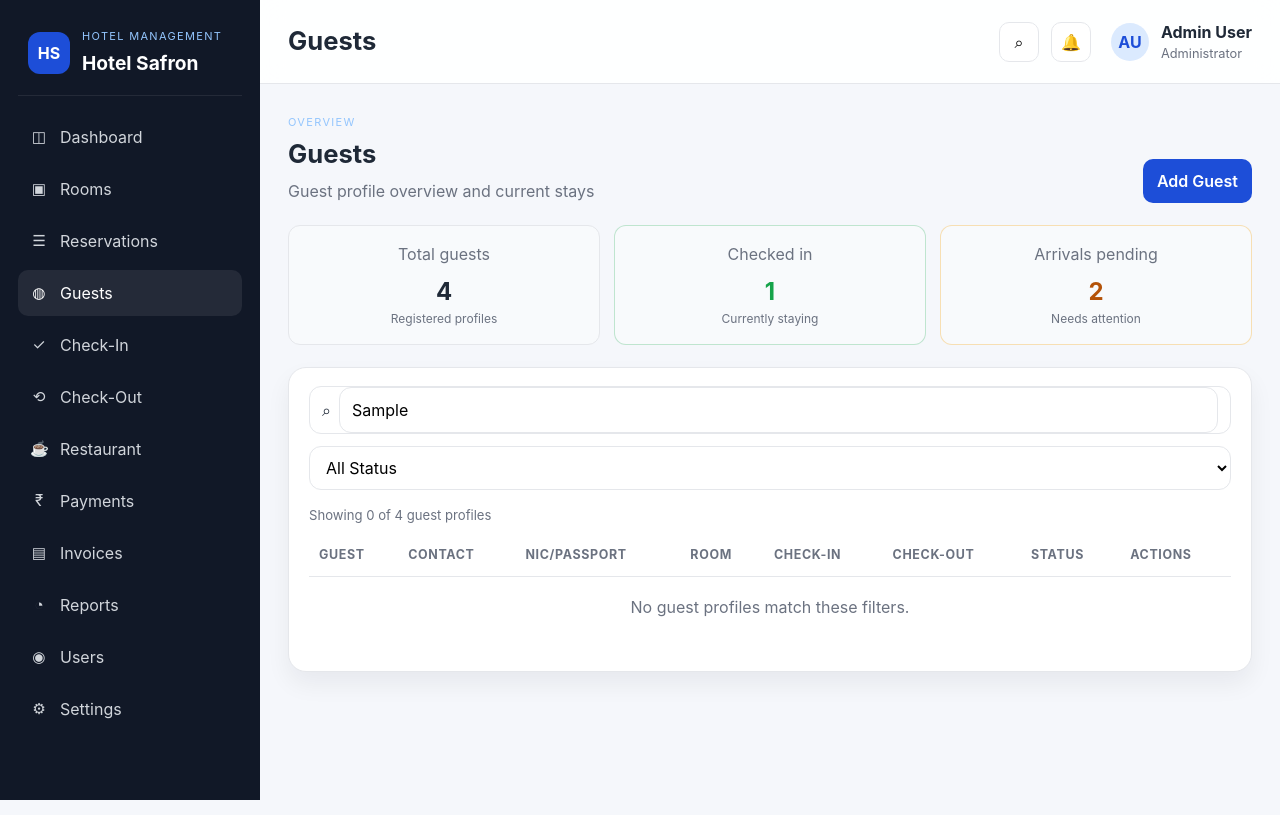
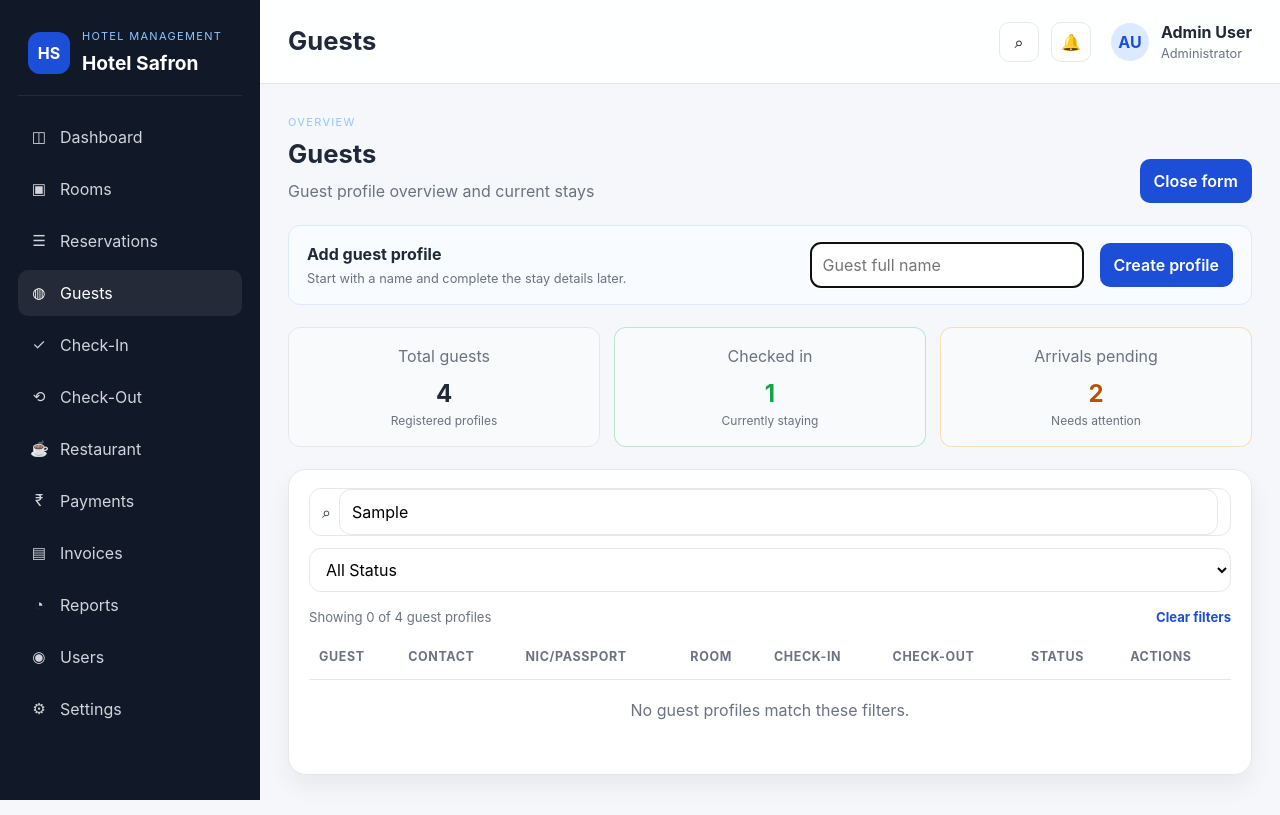
Before and after one commit to hansamali2004/PUSL3120_GROUP-9, a React (Vite) app: page /guests in a window 1280 px wide. Both pictures are taken after typing "Sample" into the empty fields and a click on the button "Add Guest". Built offline with nearby package versions, Linux system fonts and the light colour scheme.

Commit message:
Guest directory and admin  panel ui update

```diff
--- a/src/App.css
+++ b/src/App.css
@@ -346,9 +346,42 @@ button {
 }
 
 .table-caption {
+  display: flex;
+  justify-content: space-between;
+  align-items: center;
   color: var(--muted);
   font-size: 0.82rem;
   margin: 16px 0 8px;
+}
+
+.quick-form {
+  display: flex;
+  align-items: center;
+  gap: 16px;
+  flex-wrap: wrap;
+  padding: 16px 18px;
+  border: 1px solid var(--primary-soft);
+  border-radius: 12px;
+  background: #f8fbff;
+}
+
+.quick-form > div {
+  display: grid;
+  gap: 3px;
+  margin-right: auto;
+}
+
+.quick-form span {
+  color: var(--muted);
+  font-size: 0.8rem;
+}
+
+.quick-form input {
+  min-width: 220px;
+  padding: 10px 12px;
+  border: 1px solid var(--border);
+  border-radius: 10px;
+  background: white;
 }
 
 .empty-state {
--- a/src/pages/Guests.jsx
+++ b/src/pages/Guests.jsx
@@ -4,28 +4,55 @@ import GuestTable from '../components/guests/GuestTable'
 import { guests } from '../data/guests'
 
 function Guests() {
+  const [guestRecords, setGuestRecords] = useState(guests)
   const [searchTerm, setSearchTerm] = useState('')
   const [statusFilter, setStatusFilter] = useState('All Status')
   const [selectedGuest, setSelectedGuest] = useState(null)
+  const [showAddForm, setShowAddForm] = useState(false)
+  const [newGuestName, setNewGuestName] = useState('')
 
-  const filteredGuests = useMemo(() => guests.filter((guest) => {
+  const filteredGuests = useMemo(() => guestRecords.filter((guest) => {
     const search = searchTerm.toLowerCase()
     const matchesSearch = [guest.name, guest.contact, guest.idNumber, guest.room].some((value) => value.toLowerCase().includes(search))
     return matchesSearch && (statusFilter === 'All Status' || guest.status === statusFilter)
-  }), [searchTerm, statusFilter])
+  }), [guestRecords, searchTerm, statusFilter])
+
+  const clearFilters = () => {
+    setSearchTerm('')
+    setStatusFilter('All Status')
+  }
+
+  const addGuest = (event) => {
+    event.preventDefault()
+    const name = newGuestName.trim()
+    if (!name) return
+    setGuestRecords((currentGuests) => [...currentGuests, {
+      id: Date.now(), name, contact: 'Add contact details', idNumber: 'Pending', room: 'Unassigned', checkIn: 'Pending', checkOut: 'Pending', status: 'Pending',
+    }])
+    setNewGuestName('')
+    setShowAddForm(false)
+  }
 
   return (
     <div className="page-stack">
       <PageHeader
         title="Guests"
         subtitle="Guest profile overview and current stays"
-        actions={<button type="button" className="primary-button">Add Guest</button>}
+        actions={<button type="button" className="primary-button" onClick={() => setShowAddForm((visible) => !visible)}>{showAddForm ? 'Close form' : 'Add Guest'}</button>}
       />
 
+      {showAddForm && (
+        <form className="quick-form" onSubmit={addGuest}>
+          <div><strong>Add guest profile</strong><span>Start with a name and complete the stay details later.</span></div>
+          <input value={newGuestName} onChange={(event) => setNewGuestName(event.target.value)} placeholder="Guest full name" aria-label="Guest full name" autoFocus required />
+          <button type="submit" className="primary-button">Create profile</button>
+        </form>
+      )}
+
       <div className="summary-boxes">
-        <div className="summary-box"><span>Total guests</span><strong>{guests.length}</strong><small>Registered profiles</small></div>
-        <div className="summary-box summary-positive"><span>Checked in</span><strong>{guests.filter((guest) => guest.status === 'Checked In').length}</strong><small>Currently staying</small></div>
-        <div className="summary-box summary-warning"><span>Arrivals pending</span><strong>{guests.filter((guest) => guest.status === 'Confirmed' || guest.status === 'Pending').length}</strong><small>Needs attention</small></div>
+        <div className="summary-box"><span>Total guests</span><strong>{guestRecords.length}</strong><small>Registered profiles</small></div>
+        <div className="summary-box summary-positive"><span>Checked in</span><strong>{guestRecords.filter((guest) => guest.status === 'Checked In').length}</strong><small>Currently staying</small></div>
+        <div className="summary-box summary-warning"><span>Arrivals pending</span><strong>{guestRecords.filter((guest) => guest.status === 'Confirmed' || guest.status === 'Pending').length}</strong><small>Needs attention</small></div>
       </div>
 
       <div className="panel">
@@ -42,7 +69,7 @@ function Guests() {
             <option>Checked Out</option>
           </select>
         </div>
-        <div className="table-caption">Showing {filteredGuests.length} of {guests.length} guest profiles</div>
+        <div className="table-caption"><span>Showing {filteredGuests.length} of {guestRecords.length} guest profiles</span>{(searchTerm || statusFilter !== 'All Status') && <button type="button" className="text-button" onClick={clearFilters}>Clear filters</button>}</div>
         <GuestTable guests={filteredGuests} onView={setSelectedGuest} />
         {selectedGuest && (
           <div className="profile-detail" role="status">
--- a/src/pages/Users.jsx
+++ b/src/pages/Users.jsx
@@ -3,20 +3,48 @@ import PageHeader from '../components/layout/PageHeader'
 import { users } from '../data/users'
 
 function Users() {
+  const [userRecords, setUserRecords] = useState(users)
   const [searchTerm, setSearchTerm] = useState('')
   const [roleFilter, setRoleFilter] = useState('All Roles')
   const [statusFilter, setStatusFilter] = useState('All Status')
   const [selectedUser, setSelectedUser] = useState(null)
+  const [showAddForm, setShowAddForm] = useState(false)
+  const [newUserName, setNewUserName] = useState('')
 
-  const filteredUsers = useMemo(() => users.filter((user) => {
+  const filteredUsers = useMemo(() => userRecords.filter((user) => {
     const search = searchTerm.toLowerCase()
     const matchesSearch = [user.name, user.email, user.role].some((value) => value.toLowerCase().includes(search))
     return matchesSearch && (roleFilter === 'All Roles' || user.role === roleFilter) && (statusFilter === 'All Status' || user.status === statusFilter)
-  }), [searchTerm, roleFilter, statusFilter])
+  }), [userRecords, searchTerm, roleFilter, statusFilter])
+
+  const clearFilters = () => {
+    setSearchTerm('')
+    setRoleFilter('All Roles')
+    setStatusFilter('All Status')
+  }
+
+  const addUser = (event) => {
+    event.preventDefault()
+    const name = newUserName.trim()
+    if (!name) return
+    setUserRecords((currentUsers) => [...currentUsers, {
+      id: Date.now(), name, email: 'Pending email', role: 'Receptionist', status: 'Away', lastActive: 'Never',
+    }])
+    setNewUserName('')
+    setShowAddForm(false)
+  }
 
   return (
     <div className="page-stack">
-      <PageHeader title="Users" subtitle="System access and team activity" actions={<button type="button" className="primary-button">Add user</button>} />
+      <PageHeader title="Users" subtitle="System access and team activity" actions={<button type="button" className="primary-button" onClick={() => setShowAddForm((visible) => !visible)}>{showAddForm ? 'Close form' : 'Add user'}</button>} />
+
+      {showAddForm && (
+        <form className="quick-form" onSubmit={addUser}>
+          <div><strong>Add system user</strong><span>Create the account first, then configure its permissions.</span></div>
+          <input value={newUserName} onChange={(event) => setNewUserName(event.target.value)} placeholder="User full name" aria-label="User full name" autoFocus required />
+          <button type="submit" className="primary-button">Create user</button>
+        </form>
+      )}
 
       <div className="summary-boxes">
         <div className="summary-box"><span>Total users</span><strong>{users.length}</strong><small>System accounts</small></div>
@@ -40,7 +68,7 @@ function Users() {
             <option>Away</option>
           </select>
         </div>
-        <div className="table-caption">Showing {filteredUsers.length} of {users.length} system users</div>
+        <div className="table-caption"><span>Showing {filteredUsers.length} of {userRecords.length} system users</span>{(searchTerm || roleFilter !== 'All Roles' || statusFilter !== 'All Status') && <button type="button" className="text-button" onClick={clearFilters}>Clear filters</button>}</div>
         <div className="table-wrapper">
           <table>
             <thead>
```
